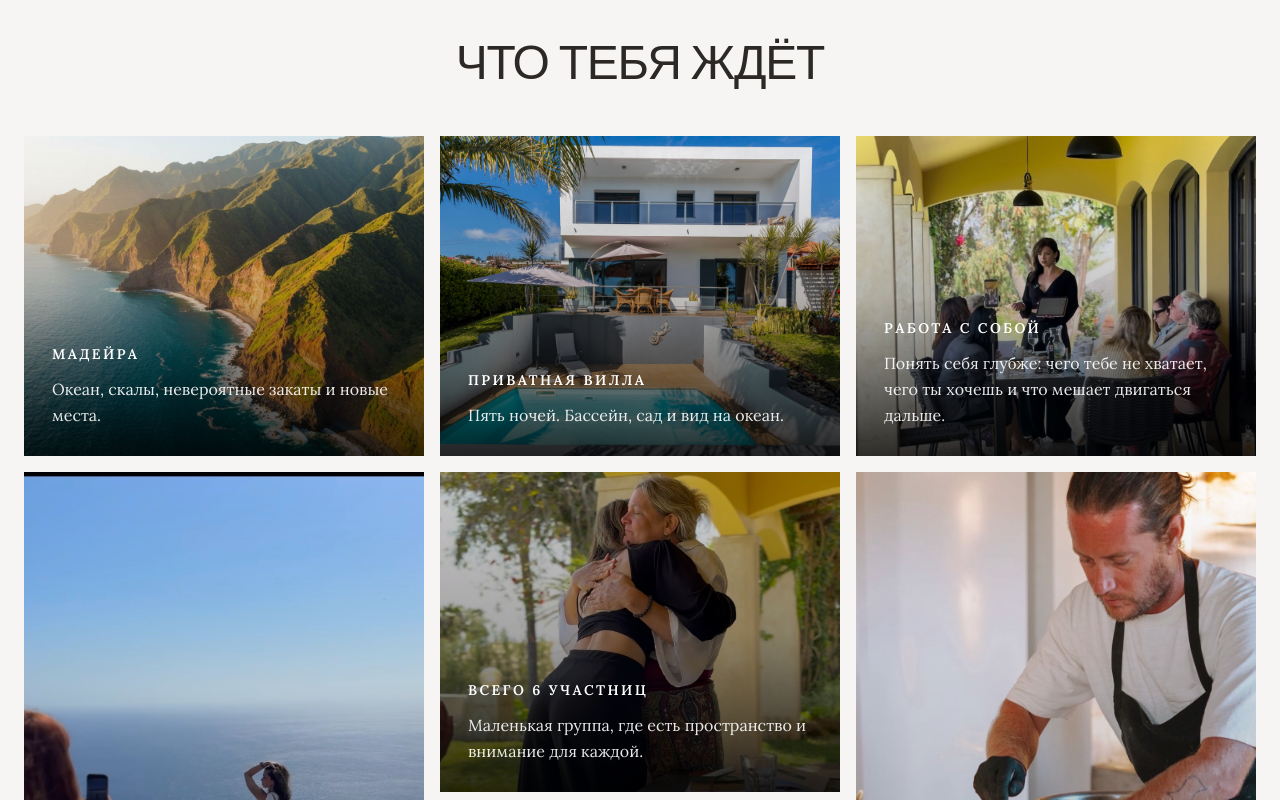
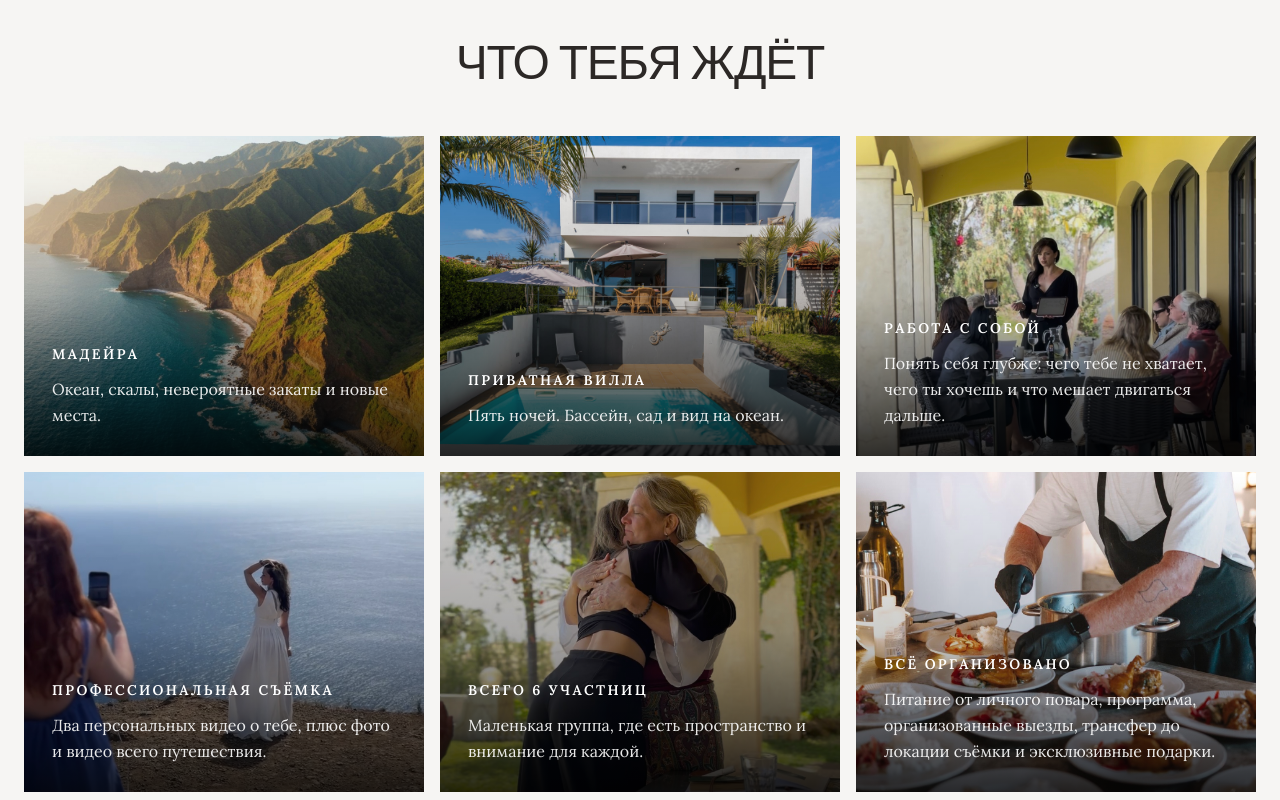
Before and after one commit to coendeurloo/madeira-retreat, a Next.js app: page / in a window 1280 px wide. Shown: the part 840-1640 px from the top of the page. Built offline with nearby package versions, Linux system fonts and the light colour scheme.

Commit message:
Unify retreat feature photo cards

```diff
--- a/components/retreat/features.tsx
+++ b/components/retreat/features.tsx
@@ -3,10 +3,44 @@
 import Image from "next/image"
 import { useLanguage } from "@/lib/language-context"
 
-const images = ["/images/hero-madeira.jpg", "/images/retreat/villa/villa-exterior-pool.jpg", "/images/retreat/atmosphere/retreat-session.png", "/images/retreat/atmosphere/professional-shoot.jpg", "/images/retreat/atmosphere/connection.png", "/images/retreat/atmosphere/private-chef.jpg"]
+const images = [
+  { src: "/images/hero-madeira.jpg", position: "center" },
+  { src: "/images/retreat/villa/villa-exterior-pool.jpg", position: "center" },
+  { src: "/images/retreat/atmosphere/retreat-session.png", position: "center" },
+  { src: "/images/retreat/atmosphere/professional-shoot.jpg", position: "center 52%" },
+  { src: "/images/retreat/atmosphere/connection.png", position: "center" },
+  { src: "/images/retreat/atmosphere/private-chef.jpg", position: "center 57%" },
+]
+
+const photoFilter = "saturate(0.94) contrast(0.98) brightness(1.02) sepia(0.03)"
 
 export function Features() {
   const { t } = useLanguage()
   const items = t.features as unknown as string[][]
-  return <section id="what-awaits" className="mx-auto max-w-7xl scroll-mt-24 px-6"><h2 className="mb-12 text-center font-serif text-4xl font-medium tracking-tight md:text-5xl">{t.featuresTitle}</h2><div className="grid gap-4 md:grid-cols-2 lg:grid-cols-3">{items.map(([title, description], index) => <article key={title} className={`group relative min-h-80 overflow-hidden bg-foreground text-white ${index === 3 ? "aspect-[9/16] min-h-0 lg:row-span-2" : index === 5 ? "min-h-[32rem] lg:row-span-2" : ""}`}><Image src={images[index]} alt={title} fill sizes="(max-width: 768px) 100vw, 33vw" className={`object-cover transition duration-700 group-hover:scale-105 ${index === 5 ? "object-top" : "object-center"}`} /><div className="absolute inset-0 bg-gradient-to-t from-black/80 via-black/20 to-transparent" /><div className="absolute inset-x-0 bottom-0 p-7"><h3 className="text-sm font-semibold tracking-[.17em]">{title}</h3><p className="mt-3 max-w-md text-base font-light leading-relaxed text-white/90">{description}</p></div></article>)}</div></section>
+  return (
+    <section id="what-awaits" className="mx-auto max-w-7xl scroll-mt-24 px-6">
+      <h2 className="mb-12 text-center font-serif text-4xl font-medium tracking-tight md:text-5xl">
+        {t.featuresTitle}
+      </h2>
+      <div className="grid gap-4 md:grid-cols-2 lg:grid-cols-3">
+        {items.map(([title, description], index) => (
+          <article key={title} className="group relative aspect-[5/4] overflow-hidden bg-foreground text-white">
+            <Image
+              src={images[index].src}
+              alt={title}
+              fill
+              sizes="(max-width: 768px) 100vw, (max-width: 1024px) 50vw, 33vw"
+              className="object-cover transition-transform duration-700 group-hover:scale-105"
+              style={{ objectPosition: images[index].position, filter: photoFilter }}
+            />
+            <div className="absolute inset-0 bg-gradient-to-t from-black/80 via-black/20 to-transparent" />
+            <div className="absolute inset-x-0 bottom-0 p-7">
+              <h3 className="text-sm font-semibold tracking-[.17em]">{title}</h3>
+              <p className="mt-3 max-w-md text-base font-light leading-relaxed text-white/90">{description}</p>
+            </div>
+          </article>
+        ))}
+      </div>
+    </section>
+  )
 }
```
